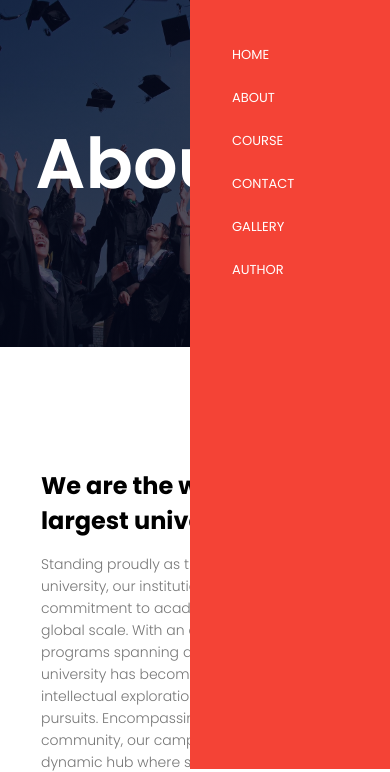
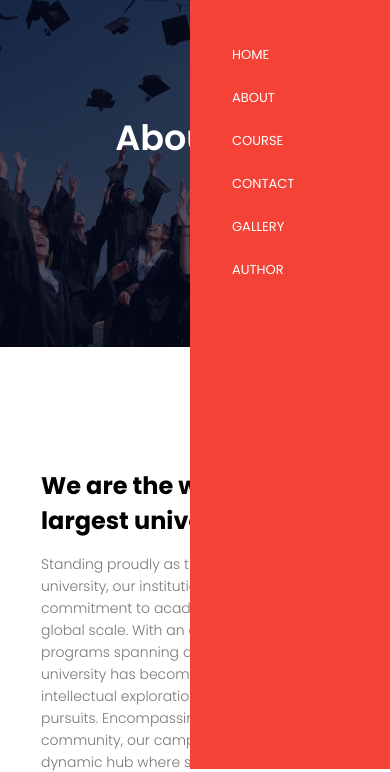
Before and after one commit to ngbusiness/Eduford, a plain HTML site: page about.html in a window 390 px wide. Shown: the part 75-847 px from the top of the page. Drawn offline with Linux system fonts and the light colour scheme.

Commit message:
Update style.css

```diff
--- a/css/style.css
+++ b/css/style.css
@@ -625,6 +625,9 @@ margin-top: 100px;
 }
 
 @media(max-width:700px){
+    .sub-header h1{
+        font-size: 35px;
+    }
     .author{
         width: 100%;
         clear: both;
```
